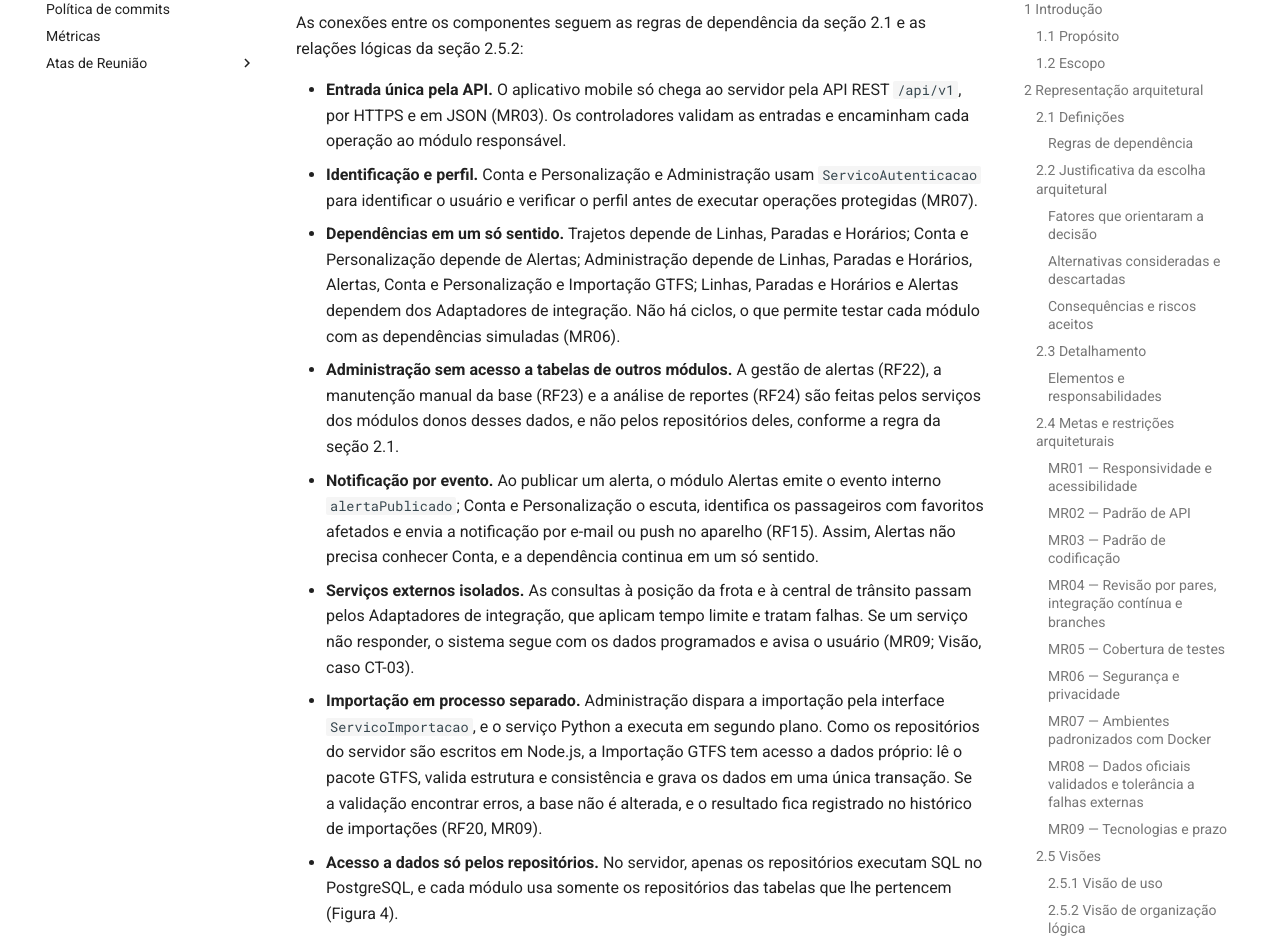
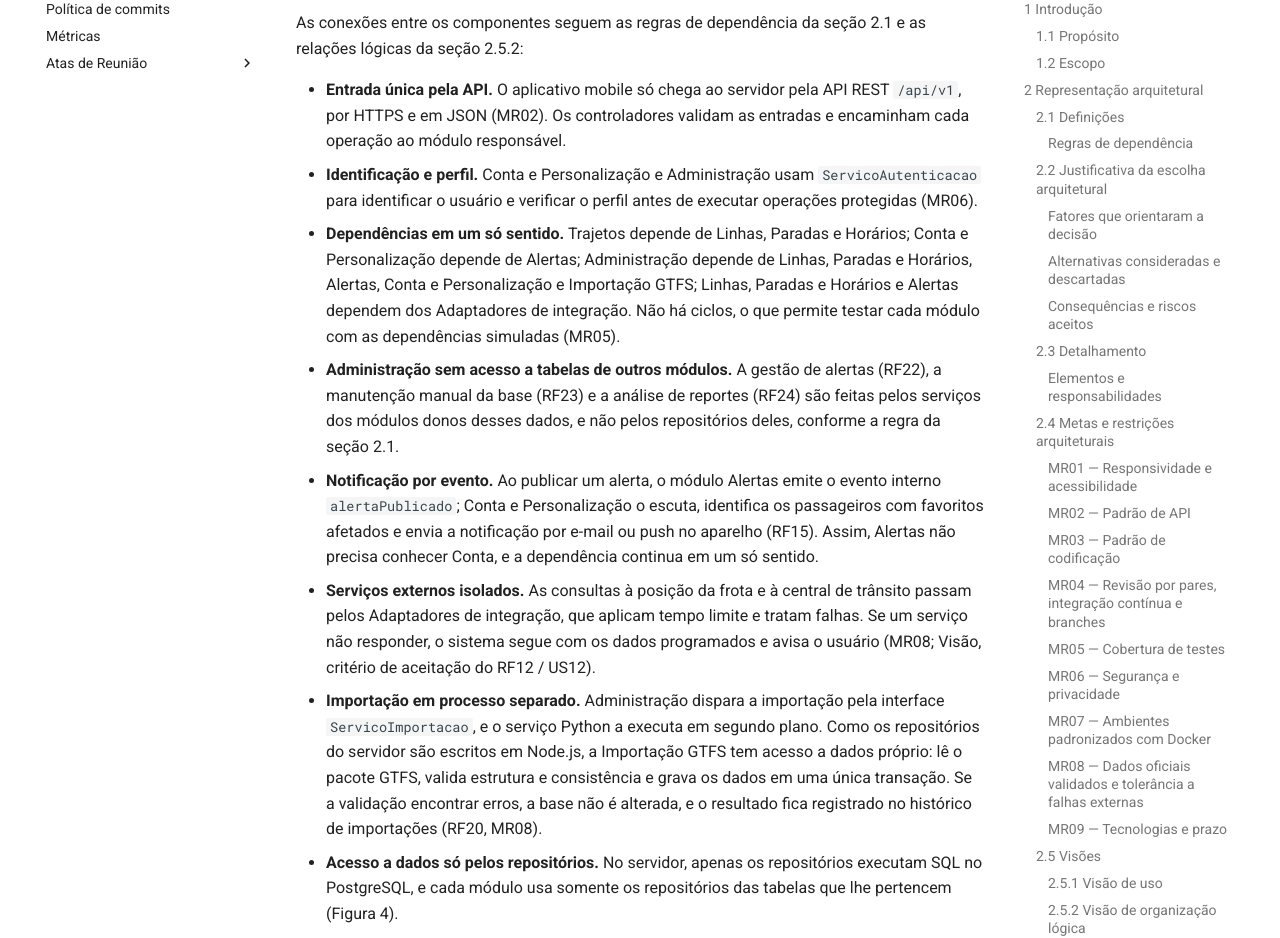
Before and after one commit to FGA0138-MDS-Ajax/2026.2-T02-Knuth, an MkDocs documentation site: the page built from docs/Documento_de_Arquitetura.md, in a window 1280 px wide and 1400 px high, scrolled down 18073 px. Shown: the part 180-1118 px from the top of the window. Built offline with MkDocs 1.6.1 and Material for MkDocs 9.7.7, drawn with Linux system fonts in a browser that asks for light colours; some of the changed text lies outside the part shown.

Commit message:
docs: corrige remissões às MR na Arquitetura (DEF-025)

```diff
--- a/docs/Documento_de_Arquitetura.md
+++ b/docs/Documento_de_Arquitetura.md
@@ -94,7 +94,7 @@ A escolha considera os seguintes pontos do Documento de Visão do Produto e do P
 - **Entregas incrementais em Sprints semanais (Visão, seções 2.1 e 2.3).** Os módulos são entregues progressivamente, do módulo base (S1) aos recursos avançados (S5). Módulos independentes dentro de um único monólito permitem que cada Sprint entregue um incremento sem a sobrecarga operacional de vários serviços.
 - **Equipe de 6 integrantes e prazo curto (26/10 a 29/11/2026).** O monólito modular reduz a complexidade de implantação e de integração em comparação a microsserviços e mantém baixo acoplamento entre os módulos, o que facilita uma eventual separação futura (RICHARDS, 2015).
 - **Dados oficiais em formato padronizado (Visão, RF20).** Um serviço de importação isolado das consultas permite validar e carregar os dados GTFS sem afetar a experiência do passageiro.
-- **Práticas de XP e qualidade (Visão, seções 2.1, 3 e 5.1).** Camadas e módulos bem delimitados favorecem os testes unitários por módulo e a meta de 80% de cobertura (MR06).
+- **Práticas de XP e qualidade (Visão, seções 2.1, 3 e 5.1).** Camadas e módulos bem delimitados favorecem os testes unitários por módulo e a meta de 80% de cobertura (MR05).
 
 #### Alternativas consideradas e descartadas
 
@@ -105,8 +105,8 @@ A escolha considera os seguintes pontos do Documento de Visão do Produto e do P
 #### Consequências e riscos aceitos
 
 - O monólito é implantado e escalado como um todo. Se um módulo exigir muito mais recursos, como o cálculo de trajetos, será necessário otimizá-lo por cache e índices antes de separá-lo.
-- O uso de duas linguagens (Node.js e Python) aumenta o esforço de configuração. O risco é reduzido ao isolar o Python no serviço de importação e padronizar os ambientes com Docker (MR08).
-- A disponibilidade de mapas, geocodificação e dados de transporte depende de serviços e fontes externas. Isso motiva a validação prévia dos dados e o tratamento de falhas (MR09).
+- O uso de duas linguagens (Node.js e Python) aumenta o esforço de configuração. O risco é reduzido ao isolar o Python no serviço de importação e padronizar os ambientes com Docker (MR07).
+- A disponibilidade de mapas, geocodificação e dados de transporte depende de serviços e fontes externas. Isso motiva a validação prévia dos dados e o tratamento de falhas (MR08).
 
 ### 2.3 Detalhamento
 
@@ -340,20 +340,20 @@ O Quadro 1 resume a responsabilidade de cada componente e as interfaces que ele
 | Componente | Responsabilidade | Interface fornecida | Usa |
 |---|---|---|---|
 | **Camada de apresentação (aplicativo mobile)** | | | |
-| Telas (React Native) | Telas de busca, trajetos, linhas, horários, alertas, conta e administração para Android e iOS, com acessibilidade (MR02). | — | Mapa; Geolocalização; Cliente da API |
+| Telas (React Native) | Telas de busca, trajetos, linhas, horários, alertas, conta e administração para Android e iOS, com acessibilidade (MR01). | — | Mapa; Geolocalização; Cliente da API |
 | Mapa (ex.: Leaflet) | Desenha itinerários, paradas e trajetos (RF04, RF08). | — | Serviço externo de mapas e geocodificação |
 | Geolocalização | Obtém a posição atual pelo GPS do aparelho, com autorização do usuário (RF03). | — | GPS do aparelho (sistema operacional) |
 | Cliente da API | Centraliza as chamadas HTTP, envia o token e trata o formato único de erro. | — | API REST `/api/v1` |
 | **Camada de aplicação / negócio** | | | |
-| Controladores REST (Node.js, Express) | Recebem as requisições, validam as entradas, chamam os módulos e padronizam respostas e erros (MR03). | API REST `/api/v1` | Interfaces dos módulos |
+| Controladores REST (Node.js, Express) | Recebem as requisições, validam as entradas, chamam os módulos e padronizam respostas e erros (MR02). | API REST `/api/v1` | Interfaces dos módulos |
 | Linhas, Paradas e Horários | Consulta de linhas, itinerários, paradas, horários e próximas partidas (RF07 a RF12); operações de escrita usadas na manutenção manual (RF23). | ServicoLinhas | ProvedorPosicaoFrota; AcessoDados |
 | Trajetos | Cálculo, detalhamento e ordenação das opções de trajeto (RF01 a RF06). | ServicoTrajetos | ServicoLinhas |
 | Alertas | Cadastro, consulta, encerramento e expiração de alertas; emite o evento `alertaPublicado` (RF13, RF14, RF22). | ServicoAlertas | ProvedorCentralTransito; AcessoDados |
-| Autenticação e Autorização | Cadastro e login de passageiros e administradores, emissão e validação de tokens e permissões por perfil (RF16, RF21, MR07). | ServicoAutenticacao | AcessoDados |
+| Autenticação e Autorização | Cadastro e login de passageiros e administradores, emissão e validação de tokens e permissões por perfil (RF16, RF21, MR06). | ServicoAutenticacao | AcessoDados |
 | Conta e Personalização | Favoritos, buscas recentes, reportes de divergência e notificações (RF15 a RF19). | ServicoConta | ServicoAutenticacao; ServicoAlertas (evento); e-mail / push; AcessoDados |
 | Administração | Gestão de alertas, manutenção manual da base, análise de reportes e disparo da importação (RF22 a RF24). | ServicoAdministracao | ServicoAutenticacao; ServicoLinhas; ServicoAlertas; ServicoConta; ServicoImportacao |
-| Importação GTFS (Python) | Lê o pacote GTFS, valida estrutura e consistência e carrega a base em transação única, em processo separado do servidor (RF20, MR09). | ServicoImportacao | Fonte oficial GTFS; PostgreSQL |
-| Adaptadores de integração | Comunicação com a posição da frota e a central de trânsito, com tempo limite e tratamento de falhas (MR09). | ProvedorPosicaoFrota; ProvedorCentralTransito | Serviços externos (HTTPS) |
+| Importação GTFS (Python) | Lê o pacote GTFS, valida estrutura e consistência e carrega a base em transação única, em processo separado do servidor (RF20, MR08). | ServicoImportacao | Fonte oficial GTFS; PostgreSQL |
+| Adaptadores de integração | Comunicação com a posição da frota e a central de trânsito, com tempo limite e tratamento de falhas (MR08). | ProvedorPosicaoFrota; ProvedorCentralTransito | Serviços externos (HTTPS) |
 | **Camada de persistência** | | | |
 | Repositórios (driver pg, SQL direto) | Isolam o acesso ao banco; cada módulo usa só os repositórios das suas tabelas. | AcessoDados | PostgreSQL (SQL, porta 5432) |
 | PostgreSQL | Armazena dados de transporte, alertas, usuários, favoritos, buscas, reportes e o histórico de importações. | Conexão SQL (porta 5432) | — |
@@ -362,13 +362,13 @@ O Quadro 1 resume a responsabilidade de cada componente e as interfaces que ele
 
 As conexões entre os componentes seguem as regras de dependência da seção 2.1 e as relações lógicas da seção 2.5.2:
 
-- **Entrada única pela API.** O aplicativo mobile só chega ao servidor pela API REST `/api/v1`, por HTTPS e em JSON (MR03). Os controladores validam as entradas e encaminham cada operação ao módulo responsável.
-- **Identificação e perfil.** Conta e Personalização e Administração usam `ServicoAutenticacao` para identificar o usuário e verificar o perfil antes de executar operações protegidas (MR07).
-- **Dependências em um só sentido.** Trajetos depende de Linhas, Paradas e Horários; Conta e Personalização depende de Alertas; Administração depende de Linhas, Paradas e Horários, Alertas, Conta e Personalização e Importação GTFS; Linhas, Paradas e Horários e Alertas dependem dos Adaptadores de integração. Não há ciclos, o que permite testar cada módulo com as dependências simuladas (MR06).
+- **Entrada única pela API.** O aplicativo mobile só chega ao servidor pela API REST `/api/v1`, por HTTPS e em JSON (MR02). Os controladores validam as entradas e encaminham cada operação ao módulo responsável.
+- **Identificação e perfil.** Conta e Personalização e Administração usam `ServicoAutenticacao` para identificar o usuário e verificar o perfil antes de executar operações protegidas (MR06).
+- **Dependências em um só sentido.** Trajetos depende de Linhas, Paradas e Horários; Conta e Personalização depende de Alertas; Administração depende de Linhas, Paradas e Horários, Alertas, Conta e Personalização e Importação GTFS; Linhas, Paradas e Horários e Alertas dependem dos Adaptadores de integração. Não há ciclos, o que permite testar cada módulo com as dependências simuladas (MR05).
 - **Administração sem acesso a tabelas de outros módulos.** A gestão de alertas (RF22), a manutenção manual da base (RF23) e a análise de reportes (RF24) são feitas pelos serviços dos módulos donos desses dados, e não pelos repositórios deles, conforme a regra da seção 2.1.
 - **Notificação por evento.** Ao publicar um alerta, o módulo Alertas emite o evento interno `alertaPublicado`; Conta e Personalização o escuta, identifica os passageiros com favoritos afetados e envia a notificação por e-mail ou push no aparelho (RF15). Assim, Alertas não precisa conhecer Conta, e a dependência continua em um só sentido.
-- **Serviços externos isolados.** As consultas à posição da frota e à central de trânsito passam pelos Adaptadores de integração, que aplicam tempo limite e tratam falhas. Se um serviço não responder, o sistema segue com os dados programados e avisa o usuário (MR09; Visão, caso CT-03).
-- **Importação em processo separado.** Administração dispara a importação pela interface `ServicoImportacao`, e o serviço Python a executa em segundo plano. Como os repositórios do servidor são escritos em Node.js, a Importação GTFS tem acesso a dados próprio: lê o pacote GTFS, valida estrutura e consistência e grava os dados em uma única transação. Se a validação encontrar erros, a base não é alterada, e o resultado fica registrado no histórico de importações (RF20, MR09).
+- **Serviços externos isolados.** As consultas à posição da frota e à central de trânsito passam pelos Adaptadores de integração, que aplicam tempo limite e tratam falhas. Se um serviço não responder, o sistema segue com os dados programados e avisa o usuário (MR08; Visão, critério de aceitação do RF12 / US12).
+- **Importação em processo separado.** Administração dispara a importação pela interface `ServicoImportacao`, e o serviço Python a executa em segundo plano. Como os repositórios do servidor são escritos em Node.js, a Importação GTFS tem acesso a dados próprio: lê o pacote GTFS, valida estrutura e consistência e grava os dados em uma única transação. Se a validação encontrar erros, a base não é alterada, e o resultado fica registrado no histórico de importações (RF20, MR08).
 - **Acesso a dados só pelos repositórios.** No servidor, apenas os repositórios executam SQL no PostgreSQL, e cada módulo usa somente os repositórios das tabelas que lhe pertencem (Figura 4).
 
 ##### Diagramas de classes
@@ -385,7 +385,7 @@ Os principais pontos do modelo de domínio são:
 
 - **Dados de transporte.** As classes seguem a estrutura do GTFS: Linha corresponde a *routes*, Viagem a *trips*, Parada a *stops*, HorarioParada a *stop_times* e Calendario a *calendar*. Uma linha é composta por viagens; cada viagem opera conforme um calendário e percorre uma sequência ordenada de horários, cada um em uma parada. O itinerário (RF08) é a sequência de paradas de uma viagem em cada sentido, e o quadro de horários (RF10) reúne as partidas das viagens de acordo com o tipo de dia.
 - **Alertas.** Um alerta afeta zero ou mais linhas e paradas e é publicado por um administrador (RF13, RF14, RF22). O método `estaVigente()` considera o período de vigência e o encerramento manual, o que permite deixar de exibir alertas vencidos sem intervenção.
-- **Usuários e perfis.** Usuario é abstrata e se especializa em Passageiro e Administrador, que correspondem aos perfis Passageiro Cadastrado e Administrador. O Passageiro Anônimo não é persistido: corresponde às requisições feitas sem token. A senha é guardada só como hash (MR07), e `excluirConta()` atende à exclusão de conta prevista na LGPD (RF16).
+- **Usuários e perfis.** Usuario é abstrata e se especializa em Passageiro e Administrador, que correspondem aos perfis Passageiro Cadastrado e Administrador. O Passageiro Anônimo não é persistido: corresponde às requisições feitas sem token. A senha é guardada só como hash (MR06), e `excluirConta()` atende à exclusão de conta prevista na LGPD (RF16).
 - **Conta e personalização.** Favoritos e buscas recentes compõem o passageiro e são excluídos com a conta (RF17, RF18). Reporte registra a divergência enviada pelo passageiro (RF19) e a classificação feita pelo administrador (RF24).
 - **Histórico de importações.** ImportacaoGTFS pertence ao módulo Importação GTFS e guarda cada execução, com o administrador que a disparou, a situação, o total de registros carregados e o relatório de erros (RF20).
 - **Associações entre módulos.** As associações que cruzam módulos, como Alerta–Linha ou Reporte–Passageiro, são implementadas como chaves estrangeiras: o módulo que guarda a chave obtém os dados completos pela interface do outro módulo, e não pela tabela dele. Em Favorito e Reporte, as referências opcionais a Linha e Parada aparecem como atributos apenas para não sobrecarregar a figura.
```
Also changed, not shown: other parts of docs/Documento_de_Arquitetura.md (+2 -2 lines), docs/Defeitos_KNUTH.md (+1 -1 lines).
